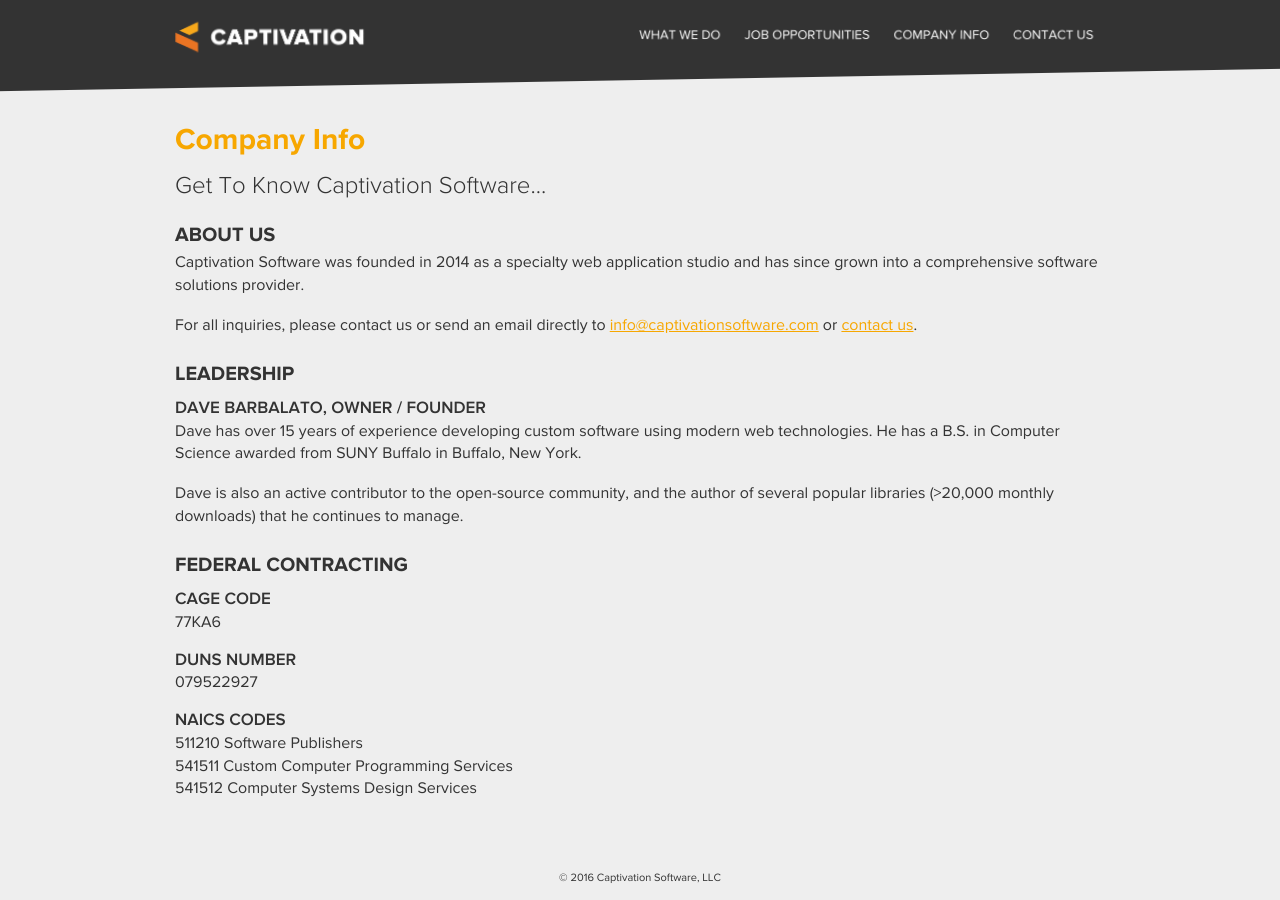
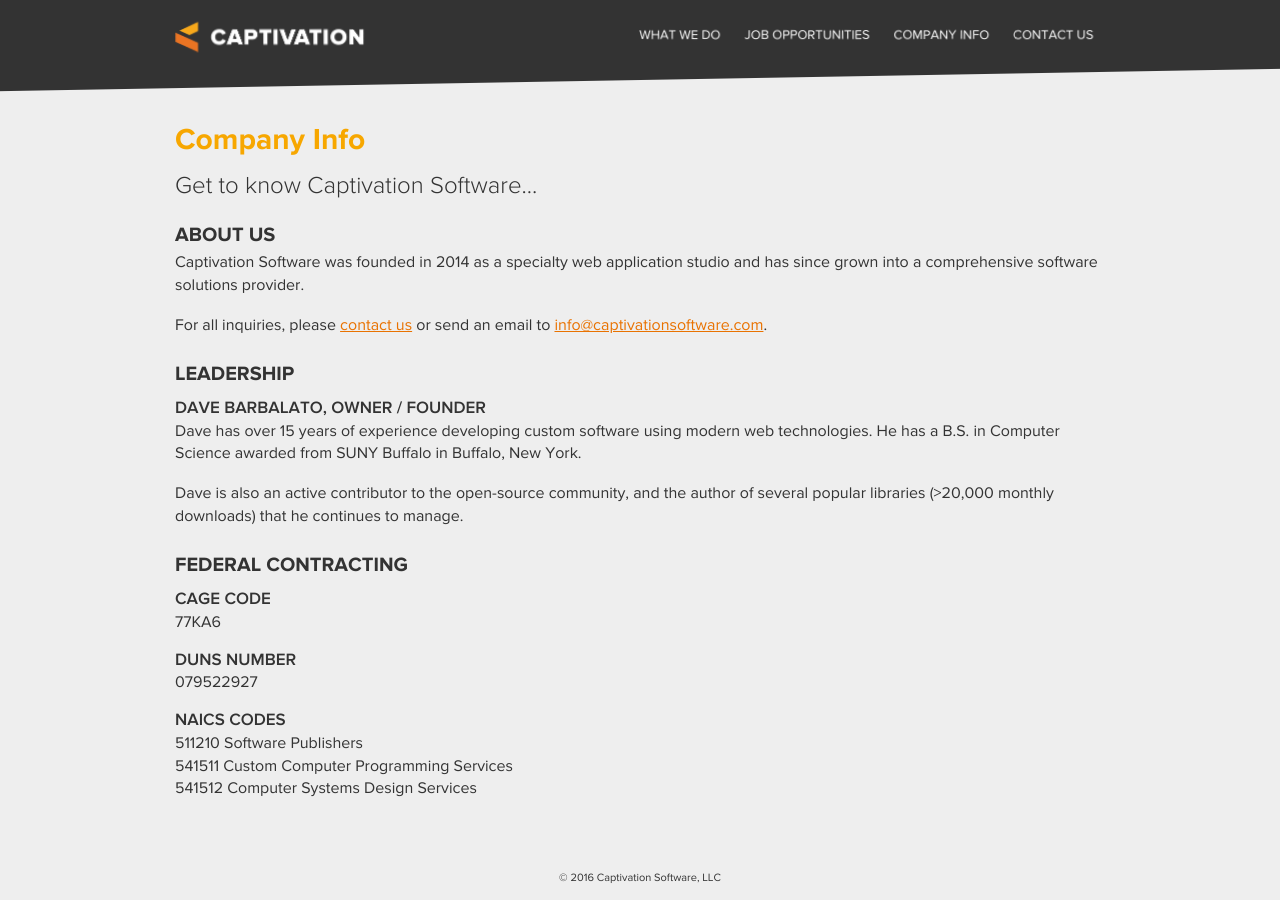
Before and after one commit to isabella232/captivationsoftware.github.io-archive, a Jekyll site: the page built from company.html, in a window 1280 px wide. Built offline with Jekyll 4.4.1, drawn with Linux system fonts in a browser that asks for light colours; nearby versions of some CDN libraries; some web fonts are replaced.

Commit message:
minor tweaks

```diff
--- a/_includes/head.html
+++ /dev/null
@@ -1,13 +0,0 @@
-<head>
-  <meta http-equiv="X-UA-Compatible" content="IE=edge" />
-  <meta name="viewport" content="width=device-width, initial-scale=1">
-  <title>{{ page.title }}</title>
-
-  <script src="https://ajax.googleapis.com/ajax/libs/jquery/1.11.3/jquery.min.js"></script>
-  <!--[if gte IE 8]><script src="scripts/xdr.js"></script><![endif]-->
-
-  <link rel="stylesheet" type="text/css" href="https://maxcdn.bootstrapcdn.com/bootstrap/3.3.6/css/bootstrap.min.css" />
-  <link rel="stylesheet" type="text/css" href="https://cdnjs.cloudflare.com/ajax/libs/animate.css/3.5.2/animate.min.css" />
-  <link rel="stylesheet" type="text/css" href="css/main.css" />
-  <link rel="shortcut icon" href="favicon.ico">
-</head>
--- a/_layouts/master.html
+++ b/_layouts/master.html
@@ -1,6 +1,19 @@
 <!DOCTYPE html>
 <html lang="en">
-{% include head.html %}
+<head>
+  <meta http-equiv="X-UA-Compatible" content="IE=edge" />
+  <meta name="viewport" content="width=device-width, initial-scale=1">
+  <title>{{ page.title }}</title>
+
+  <script src="https://ajax.googleapis.com/ajax/libs/jquery/1.11.3/jquery.min.js"></script>
+  <!--[if gte IE 8]><script src="scripts/xdr.js"></script><![endif]-->
+
+  <link rel="stylesheet" type="text/css" href="https://maxcdn.bootstrapcdn.com/bootstrap/3.3.6/css/bootstrap.min.css" />
+  <link rel="stylesheet" type="text/css" href="https://cdnjs.cloudflare.com/ajax/libs/animate.css/3.5.2/animate.min.css" />
+  <link rel="stylesheet" type="text/css" href="css/main.css" />
+  <link rel="shortcut icon" href="favicon.ico">
+</head>
+
 <!--[if gte IE 8]>
 <body class="ie">
 <![endif]-->
--- a/company.html
+++ b/company.html
@@ -5,11 +5,11 @@ heading: 'Company Info'
 ---
 <div class="row">
   <div class="col-xs-12">
-    <h2>Get To Know Captivation Software...<h2>
+    <h2>Get to know Captivation Software...<h2>
 
     <h3>About Us</h3>
     <p>Captivation Software was founded in 2014 as a specialty web application studio and has since grown into a comprehensive software solutions provider.</p>
-    <p>For all inquiries, please contact us or send an email directly to <a href="mailto:info@captivationsoftware.com">info@captivationsoftware.com</a> or <a href="/contact">contact us</a>.</p>
+    <p>For all inquiries, please <a href="/contact">contact us</a> or send an email to <a href="mailto:info@captivationsoftware.com">info@captivationsoftware.com</a>.</p>
 
     <h3>Leadership</h3>
     <h4>Dave Barbalato, Owner / Founder</h4>
--- a/css/theme.css
+++ b/css/theme.css
@@ -15,12 +15,15 @@
 }
 
 h1,
+.required {
+  color: #F7A700;
+}
+
 a:link,
 a:visited,
 a:hover,
-a:active,
-.required {
-  color: #F7A700;
+a:active {
+  color: #E97200;
 }
 
 .btn,
--- a/index.html
+++ b/index.html
@@ -19,7 +19,7 @@ title: 'Software Development Services | Captivation Software'
     </div>
     <div class="col-xs-12 col-md-4">
       <h3>WE'RE GROWING!</h3>
-      <p>Great opportunities are available for top-tier software engineers at all levels.</p>
+      <p>Great opportunities are available at all levels for top-tier software engineers.</p>
     </div>
   </div>
 </div>
--- a/jobs.html
+++ b/jobs.html
@@ -16,7 +16,7 @@ heading: 'Job Opportunities'
     <p>Our low-overhead business model allows us to offer <strong>extremely competitive compensation</strong>, <strong>flexible schedules</strong>, and <strong>paid time off</strong>. Plus, we invest in your future with an <strong>immediately-vested 10% 401k contribution</strong>.</p>
 
     <h3>How To Apply</h3>
-    <h4>Resume / Open-Source Repositories</h4>
+    <h4>Resume / Open-Source Project(s)</h4>
     <p>Send your resume and a link to any open source work you've done to <a href="mailto:jobs@captivationsoftware.com">jobs@captivationsoftware.com</a>.</p>
     <p>We look forward to hearing from you!</p>
 
```
